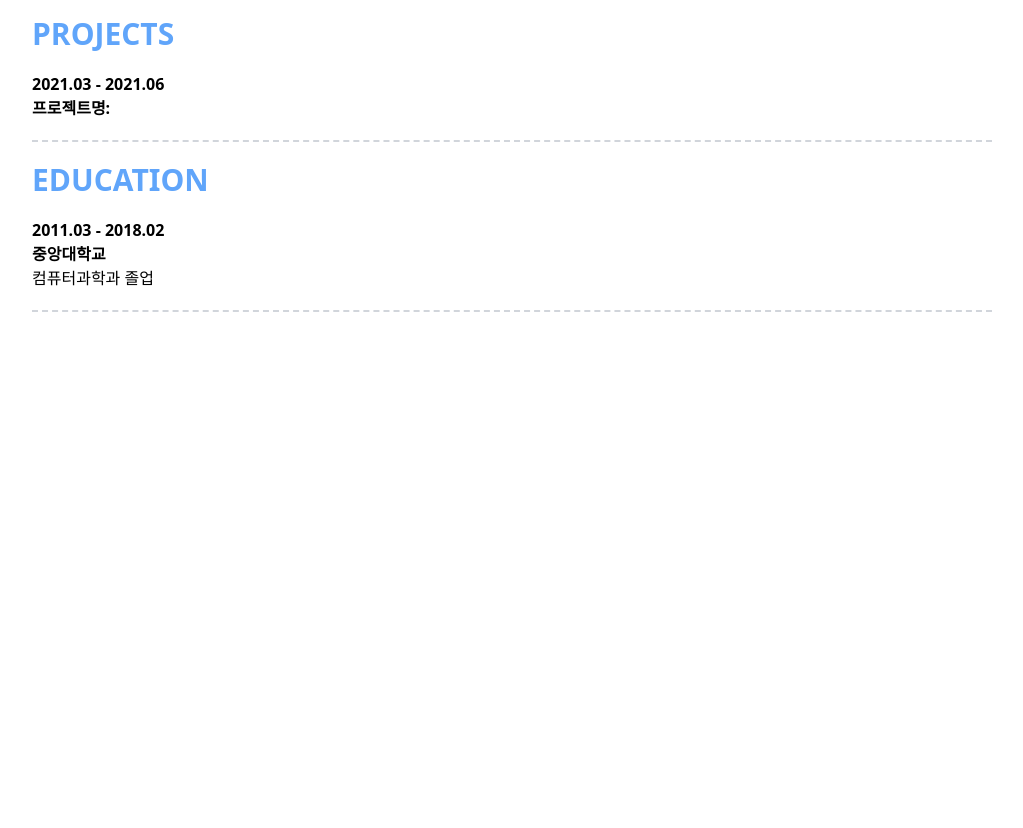
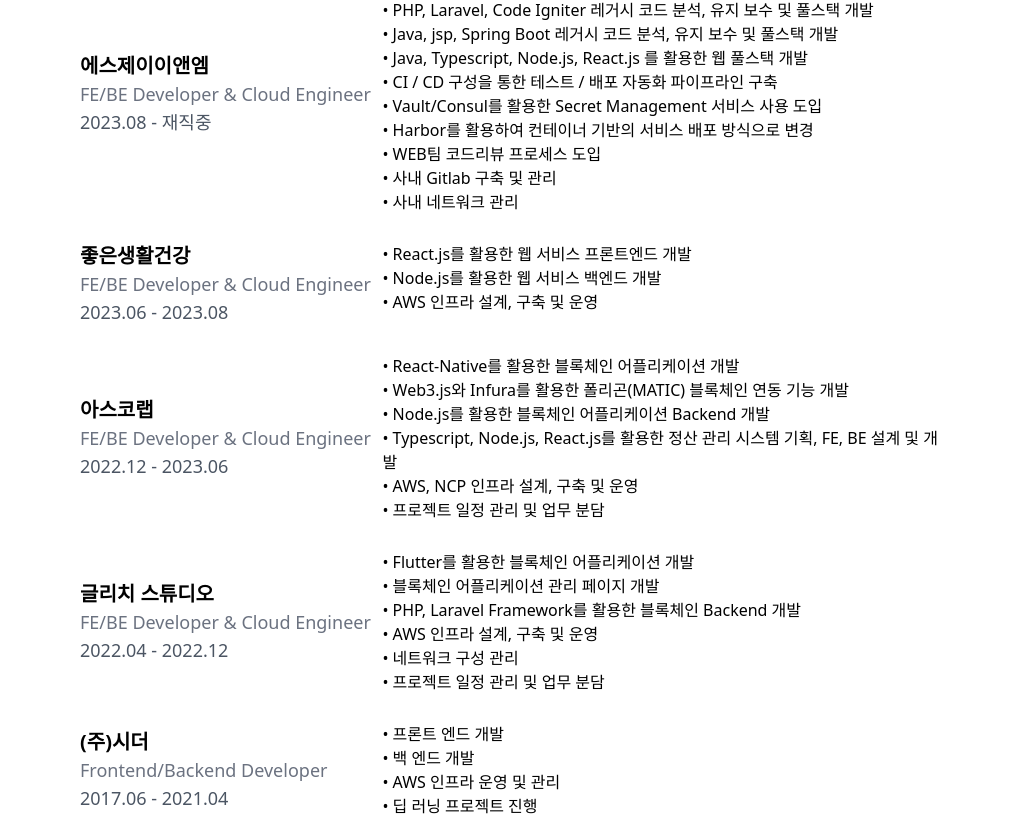
Before and after one commit to sedna99/portfolio, a React (Vite) app: page / in a window 1280 px wide. Shown: the part 1372-2200 px from the top of the page, without its empty margins (128-1151 px from the left). Before the commit the page ends 1704 px from the top, so only its background shows below. Built offline with nearby package versions, Linux system fonts and the light colour scheme.

Commit message:
Feat: Education 삭제 및 Expirence 완성

```diff
--- a/src/App.tsx
+++ b/src/App.tsx
@@ -7,7 +7,6 @@
 import Experiences from "./sections/Experiences";
 import Skills from "./sections/Skills";
 import Projects from "./sections/Projects";
-import Education from "./sections/Education";
 
 function App() {
   return (
@@ -24,8 +23,6 @@
         <Divider />
         <Projects />
         <Divider />
-        <Education />
-        <Divider />
       </Container>
     </Wrapper>
   );
--- a/src/components/SectionName.tsx
+++ b/src/components/SectionName.tsx
@@ -4,7 +4,7 @@
 
 const SectionName = (props: SectionNameProps) => {
   const { name } = props;
-  return <p className="text-blue-400 font-bold text-3xl mb-5">{name}</p>;
+  return <p className="text-blue-400 font-bold text-3xl mb-5 w-[100%]">{name}</p>;
 };
 
 export default SectionName;
--- a/src/sections/Education.tsx
+++ /dev/null
@@ -1,16 +0,0 @@
-import SectionName from "@/components/SectionName";
-
-const Education = () => {
-  return (
-    <div>
-      <SectionName name="EDUCATION" />
-      <p>
-        <b>2011.03 - 2018.02</b> <br />
-        <b>중앙대학교</b> <br />
-        컴퓨터과학과 졸업
-      </p>
-    </div>
-  );
-};
-
-export default Education;
--- a/src/sections/Experiences.tsx
+++ b/src/sections/Experiences.tsx
@@ -1,10 +1,109 @@
 import SectionName from "@/components/SectionName";
+
+type ExperienceCardProps = {
+  name: string;
+  date: string;
+  position: string;
+  descriptions: string[];
+  isLast?: boolean;
+};
+
+const experiences = [
+  {
+    name: "에스제이이앤엠",
+    date: "2023.08 - 재직중",
+    position: "FE/BE Developer & Cloud Engineer",
+    descriptions: [
+      "AWS 인프라 설계, 구축 및 운영, 비용관리",
+      "PHP, Laravel, Code Igniter 레거시 코드 분석, 유지 보수 및 풀스택 개발",
+      "Java, jsp, Spring Boot 레거시 코드 분석, 유지 보수 및 풀스택 개발",
+      "Java, Typescript, Node.js, React.js 를 활용한 웹 풀스택 개발",
+      "CI / CD 구성을 통한 테스트 / 배포 자동화 파이프라인 구축",
+      "Vault/Consul를 활용한 Secret Management 서비스 사용 도입",
+      "Harbor를 활용하여 컨테이너 기반의 서비스 배포 방식으로 변경",
+      "WEB팀 코드리뷰 프로세스 도입",
+      "사내 Gitlab 구축 및 관리",
+      "사내 네트워크 관리",
+    ],
+  },
+  {
+    name: "좋은생활건강",
+    date: "2023.06 - 2023.08",
+    position: "FE/BE Developer & Cloud Engineer",
+    descriptions: [
+      "React.js를 활용한 웹 서비스 프론트엔드 개발",
+      "Node.js를 활용한 웹 서비스 백엔드 개발",
+      "AWS 인프라 설계, 구축 및 운영"
+    ]
+  },
+  {
+    name: "아스코랩",
+    date: "2022.12 - 2023.06",
+    position: "FE/BE Developer & Cloud Engineer",
+    descriptions: [
+      "React-Native를 활용한 블록체인 어플리케이션 개발",
+      "Web3.js와 Infura를 활용한 폴리곤(MATIC) 블록체인 연동 기능 개발",
+      "Node.js를 활용한 블록체인 어플리케이션 Backend 개발",
+      "Typescript, Node.js, React.js를 활용한 정산 관리 시스템 기획, FE, BE 설계 및 개발",
+      "AWS, NCP 인프라 설계, 구축 및 운영",
+      "프로젝트 일정 관리 및 업무 분담"
+    ]
+  },
+  {
+    name: "글리치 스튜디오",
+    date: "2022.04 - 2022.12",
+    position: "FE/BE Developer & Cloud Engineer",
+    descriptions: [
+      "Flutter를 활용한 블록체인 어플리케이션 개발",
+      "블록체인 어플리케이션 관리 페이지 개발",
+      "PHP, Laravel Framework를 활용한 블록체인 Backend 개발",
+      "AWS 인프라 설계, 구축 및 운영",
+      "네트워크 구성 관리",
+      "프로젝트 일정 관리 및 업무 분담"
+    ]
+  },
+  {
+    name: "(주)시더",
+    date: "2017.06 - 2021.04",
+    position: "Frontend/Backend Developer",
+    descriptions: [
+      "프론트 엔드 개발",
+      "백 엔드 개발",
+      "AWS 인프라 운영 및 관리",
+      "딥 러닝 프로젝트 진행"
+    ]
+  }
+];
+
+const ExperienceCard = ({ name, position, date, descriptions, isLast }: ExperienceCardProps) => {
+  return (
+    <div className={`flex w-[90%] ${isLast ? "" : "mb-7"}`}>
+      <div className="w-[35%] flex flex-col justify-center">
+        <h1 className="text-xl font-bold">{name}</h1>
+        <p className="text-lg text-gray-500">{position}</p>
+        <p className="text-lg text-gray-600">{date}</p>
+      </div>
+      <div className="w-[65%]">
+        {
+          descriptions.map((description, index) => (
+            <p key={index}>
+              • {description}
+            </p>
+          ))
+        }
+      </div>
+    </div>
+  );
+}
 
 const Experiences = () => {
   return (
-    <div className="w-[100%]">
+    <div className="relative flex flex-col items-center w-[100%]">
       <SectionName name="EXPERIENCES" />
-    </div>
+      {experiences.map((experience, index) => (
+        <ExperienceCard key={index} {...experience} />
+      ))}
+    </div >
   );
 };
 
--- a/src/sections/Skills.tsx
+++ b/src/sections/Skills.tsx
@@ -42,8 +42,8 @@
 const SkillCard = ({ title, skills, isLast }: SkillCardProps) => {
   return (
     <div className={`flex flex-wrap items-center justify-between ${!isLast ? "mb-5" : ""}`}>
-      <div className="flex items-center text-2xl w-[30%]">{title}</div>
-      <div className="w-[70%] text-md">
+      <div className="flex items-center text-2xl w-[35%]">{title}</div>
+      <div className="w-[65%] text-md">
         {skills.map((skill, index) => (
           <p key={index}>
             • {skill}
@@ -56,11 +56,13 @@
 
 const Skills = () => {
   return (
-    <div className="w-[100%]">
+    <div className="relative flex flex-col items-center w-[100%]">
       <SectionName name="SKILLS" />
-      {skills.map((skill, index) => (
-        <SkillCard key={index} title={skill.title} skills={skill.skills} isLast={skills.length === index + 1} />
-      ))}
+      <div className="flex flex-col w-[90%]">
+        {skills.map((skill, index) => (
+          <SkillCard key={index} title={skill.title} skills={skill.skills} isLast={skills.length === index + 1} />
+        ))}
+      </div>
     </div>
   );
 };
```
